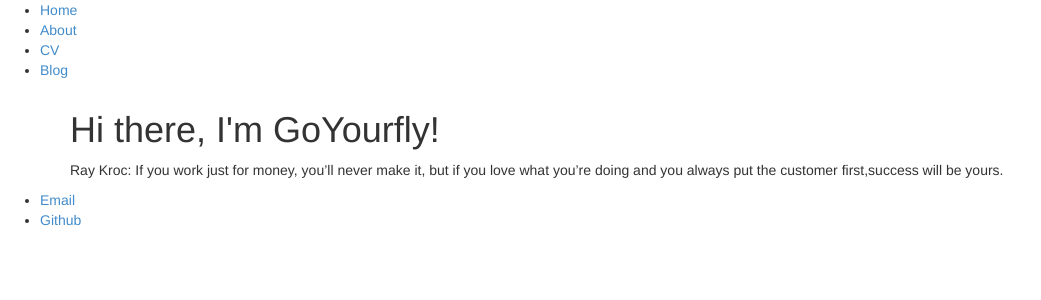
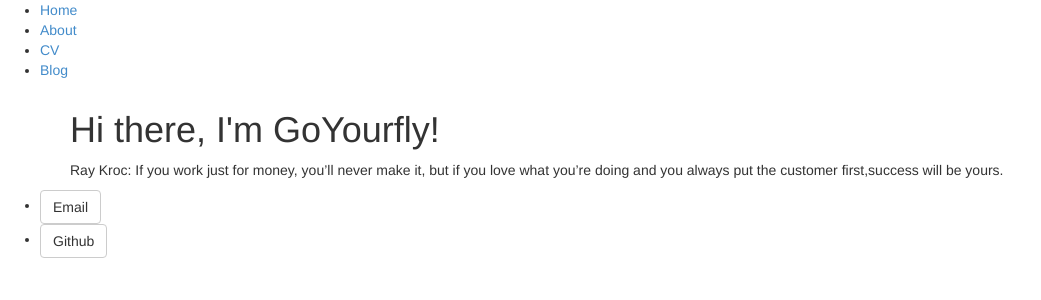
Before and after one commit to goyourfly/goyourfly.github.io, a Jekyll site: the page built from index.html, in a window 1280 px wide. Shown: the top 300 px of the page, without its empty margins (0-1041 px from the left). Built offline with Jekyll 4.4.1, drawn with Linux system fonts in a browser that asks for light colours.

Commit message:
Update default.html

```diff
--- a/_layouts/default.html
+++ b/_layouts/default.html
@@ -27,8 +27,8 @@
 			</div><!-- /.container -->
 			<footer>
 	    		<ul>
-	        		<li><a href="mailto:goyourfly@gmail.com">Email</a></li>
-	        		<li><a href="https://github.com/goyourfly">Github</a></li>
+	        		<li><a href="mailto:goyourfly@gmail.com" class="btn btn-default">Email</a></li>
+	        		<li><a href="https://github.com/goyourfly" class="btn btn-default">Github</a></li>
 				</ul>
 			</footer>
 		</body>
```
